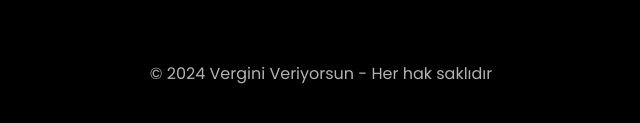
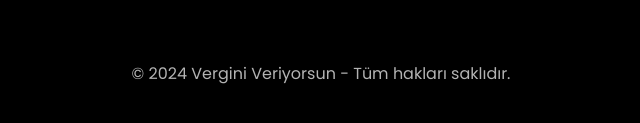
Before and after one commit to weissenegerdev/verginiveriyorsun, a plain HTML site: page index.html in a window 1280 px wide. Shown: the part 613-736 px from the top of the page, 319-959 px from the left. Drawn offline with Linux system fonts and the light colour scheme; some packages are replaced by stand-ins of ours; a script that the page names is missing.

Commit message:
Update index.html

```diff
--- a/index.html
+++ b/index.html
@@ -40,7 +40,7 @@
                         <span>Weissenegerdev</span>
                     </a>
                 </div>
-                <p>&copy; 2024 Vergini Veriyorsun - Her hak saklıdır</p>
+                <p>&copy; 2024 Vergini Veriyorsun - Tüm hakları saklıdır.</p>
             </footer>
         </div>
         <div class="image-container">
```
